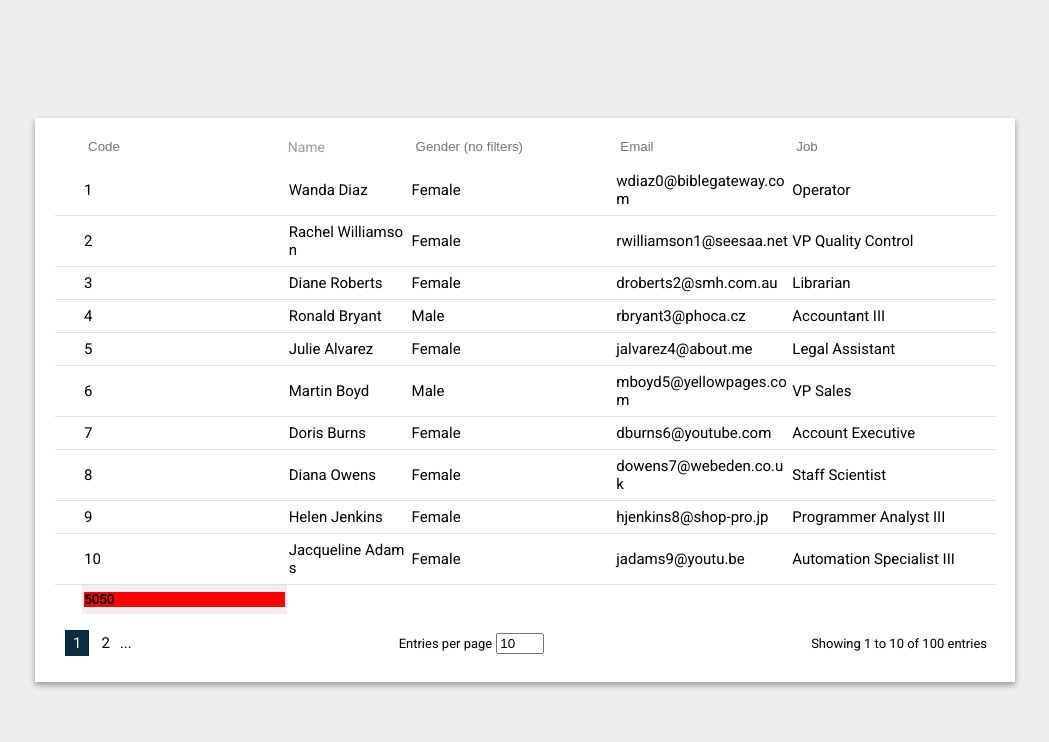
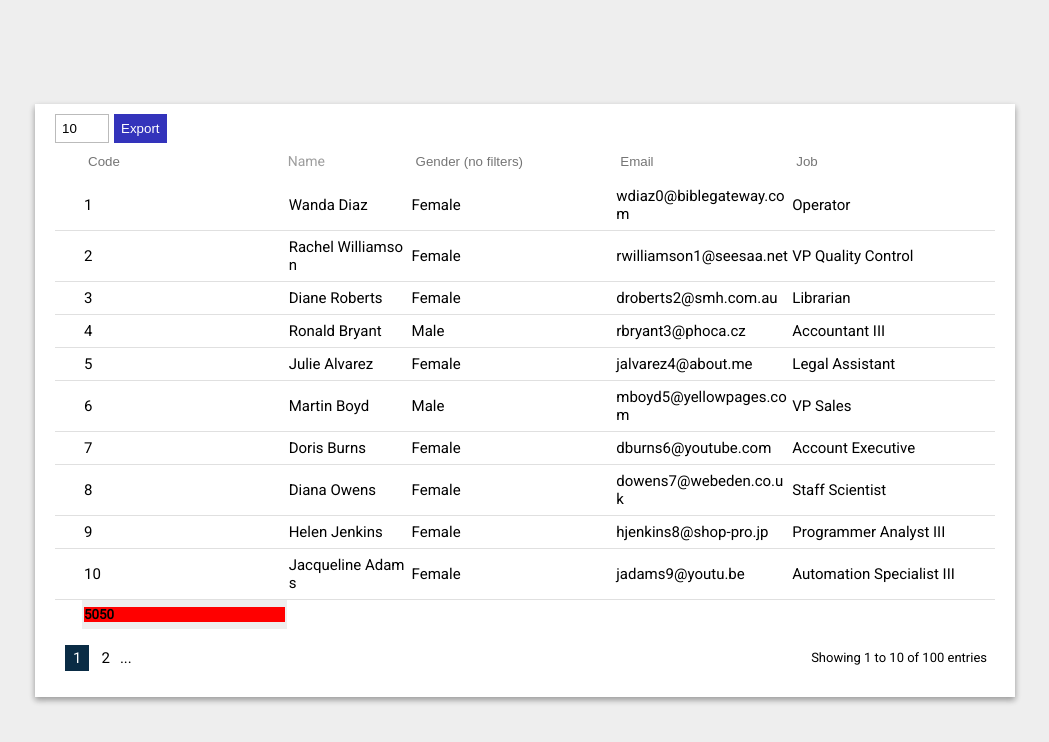
Before and after one commit to vssrcj/tablo, a React app: page sample/index.html in a window 1280 px wide. Shown: the whole page, without its empty margins (115-1164 px from the left). Built offline with nearby package versions, Linux system fonts and the light colour scheme.

Commit message:
put export and paging limits on top

```diff
--- a/package.json
+++ b/package.json
@@ -1,6 +1,6 @@
 {
   "name": "tablo",
-  "version": "2.6.0",
+  "version": "2.7.0",
   "author": "CJ",
   "description": "",
   "main": "src/tablo.js",
--- a/sample/index.js
+++ b/sample/index.js
@@ -33,6 +33,7 @@ const App = () => (
 			columns={columns}
 			id="code"
          setLimit={true}
+         name="usssss"
 		/>
 	</div>
 );
--- a/src/index.css
+++ b/src/index.css
@@ -70,16 +70,9 @@
    color: #0a2c45;
    font-weight: 900;
 }
-.tablo .sort:hover {
-
-}
 .tablo .paging {
   margin: 0 2px;
   padding: 4px 8px;
-}
-.tablo .export {
-  background: #ddd;
-  margin-left: 10px;
 }
 .tablo .paging.selected {
   background: #0a2c45;
@@ -143,12 +136,36 @@
 .tablo .filters .selection::before {
    content: "x ";
 }
-.tablo .limit-setter {
-   margin-left: auto;
+.tablo--container .limit-setter {
    font-size: 13px;
 }
-.tablo .limit-setter input {
+.tablo--container .limit-setter input {
    width: 40px;
-   margin-left: 4px;
+   padding: 6px;
+   border: 1px solid #bbb;
+}
+.tablo--container .limit-setter input, .tablo--container .export {
    outline: none;
 }
+.tablo--container .export {
+   border: none;
+   background: #33b;
+   color: #fff;
+   cursor: pointer;
+   padding: 7px;
+}
+.tablo--container .limit-setter + .export {
+   margin-left: 5px;
+}
+.tablo--container .header {
+   display: flex;
+   align-items: center;
+}
+/*
+margin: 0 16px 5px 16px;
+border: none;
+padding: 3px 7px;
+background: #87b2e0;
+color: #fff;
+border-radius: 4px;
+cursor: pointer;*/
--- a/src/index.js
+++ b/src/index.js
@@ -154,9 +154,6 @@ export default class Tablo extends Component {
             {description}
          </span>;
 
-      const exportButton = name && items.length > 0 ?
-         <span onClick={() => exportTable(items, columns, name)} className="paging export">Export</span> :
-         null;
 
       let paging = null;
 
@@ -191,18 +188,12 @@ export default class Tablo extends Component {
          });
       }
 
-      const limitSetter = this.props.setLimit ?
-         <div className="limit-setter">Entries per page<input type="number" min={1} max={itemsCount < 50 ? itemsCount : 50} value={this.state.limit} onChange={this.setLimit} /></div> :
-         null;
-
       return (
          <tfoot>
             <tr>
                <td className="footer-cell" colSpan={columns.length}>
                   <div className="footer-container">
                      { paging }
-                     { exportButton }
-                     { limitSetter }
                      { descriptionGroup }
                   </div>
                </td>
@@ -210,10 +201,44 @@ export default class Tablo extends Component {
          </tfoot>
 
       );
-   }
+   };
+
+   renderExportButton = items => {
+      const { name } = this.props;
+      return name && items.length > 0 ?
+         <button onClick={() => exportTable(items, this.state.columns, name)} className="export">Export</button> :
+         null;
+   };
+
+   renderLimitSetter = items => {
+      const itemsCount = items.length;
+      return (
+         this.props.setLimit ?
+            <div className="limit-setter">
+               <input type="number" min={1} max={itemsCount < 50 ? itemsCount : 50} value={this.state.limit} onChange={this.setLimit} />
+            </div> : null
+      );
+   };
 
    setLimit = evnt => {
       this.setState({ limit: evnt.target.value, page: 0 });
+   };
+
+   renderHeader = () => {
+
+      const { items } = this.props;
+
+      const limitSetter = this.renderLimitSetter(items);
+      const exportButton = this.renderExportButton(items);
+
+      if(limitSetter || exportButton) return (
+         <div className="header">
+            { limitSetter }
+            { exportButton }
+         </div>
+      );
+
+      return null;
    };
 
    /*
@@ -354,6 +379,7 @@ export default class Tablo extends Component {
 
       return (
          <div className="tablo--container">
+            { this.renderHeader() }
             <table className="tablo">
                <thead>
                   <tr>
```
Also changed, not shown: index.js (+40 -18 lines).
